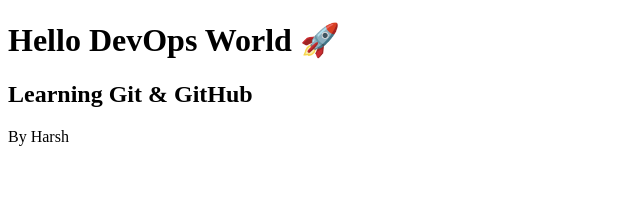
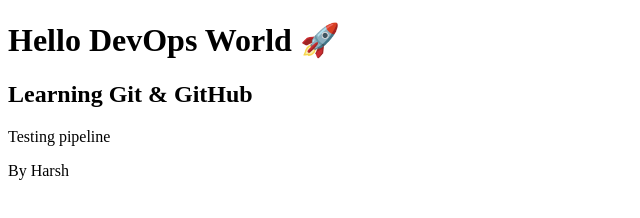
Before and after one commit to harshkuvarvanshi/devops-practice-app, a plain HTML site: page index.html in a window 1280 px wide. Shown: the whole page, without its empty margins (0-640 px from the left). Drawn offline with Linux system fonts and the light colour scheme.

Commit message:
test pipeline

```diff
--- a/index.html
+++ b/index.html
@@ -6,6 +6,8 @@
 <body>
   <h1>Hello DevOps World 🚀</h1>
   <h2>Learning Git & GitHub</h2>
+  <p>Testing pipeline</p>
+
 
   <p>By Harsh</p>
 </body>
```
